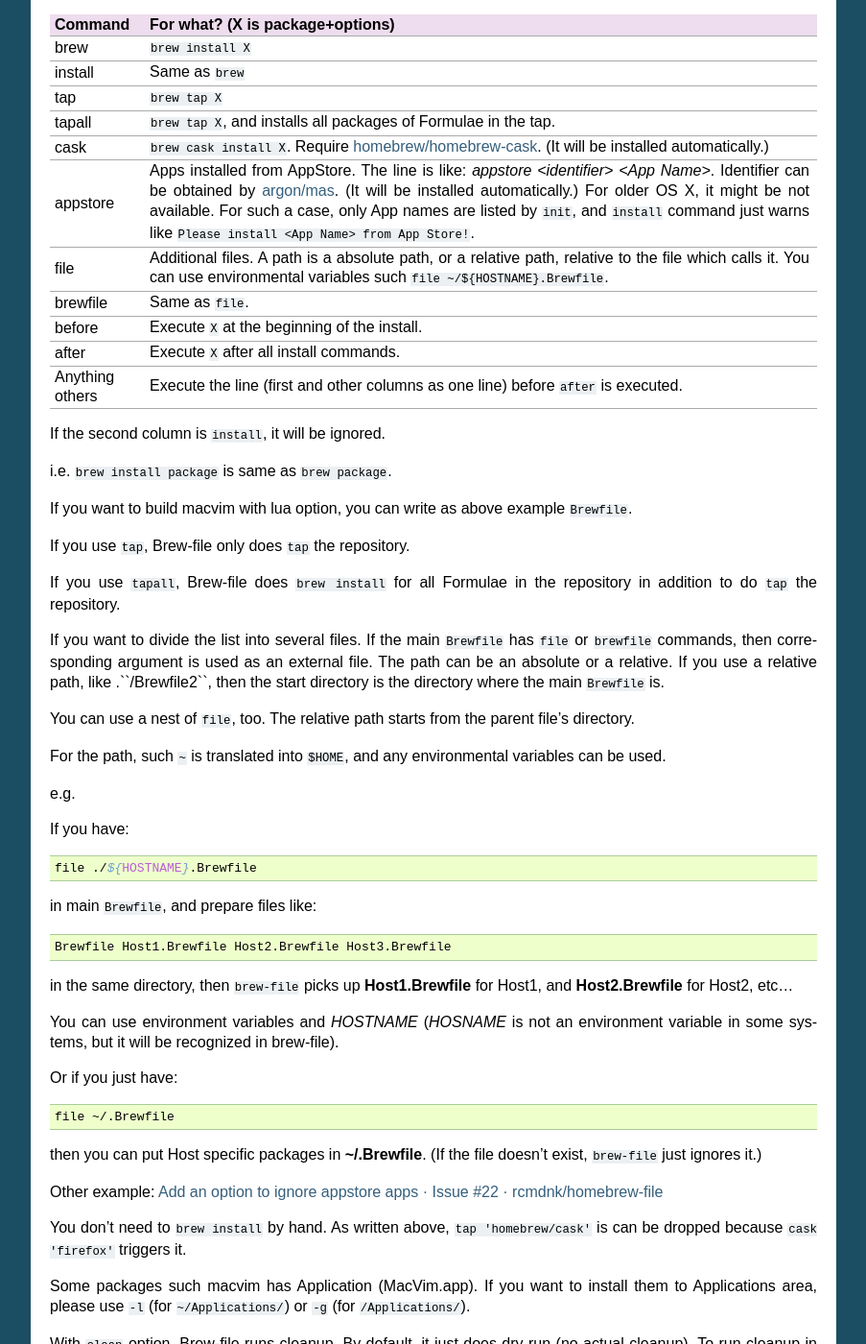
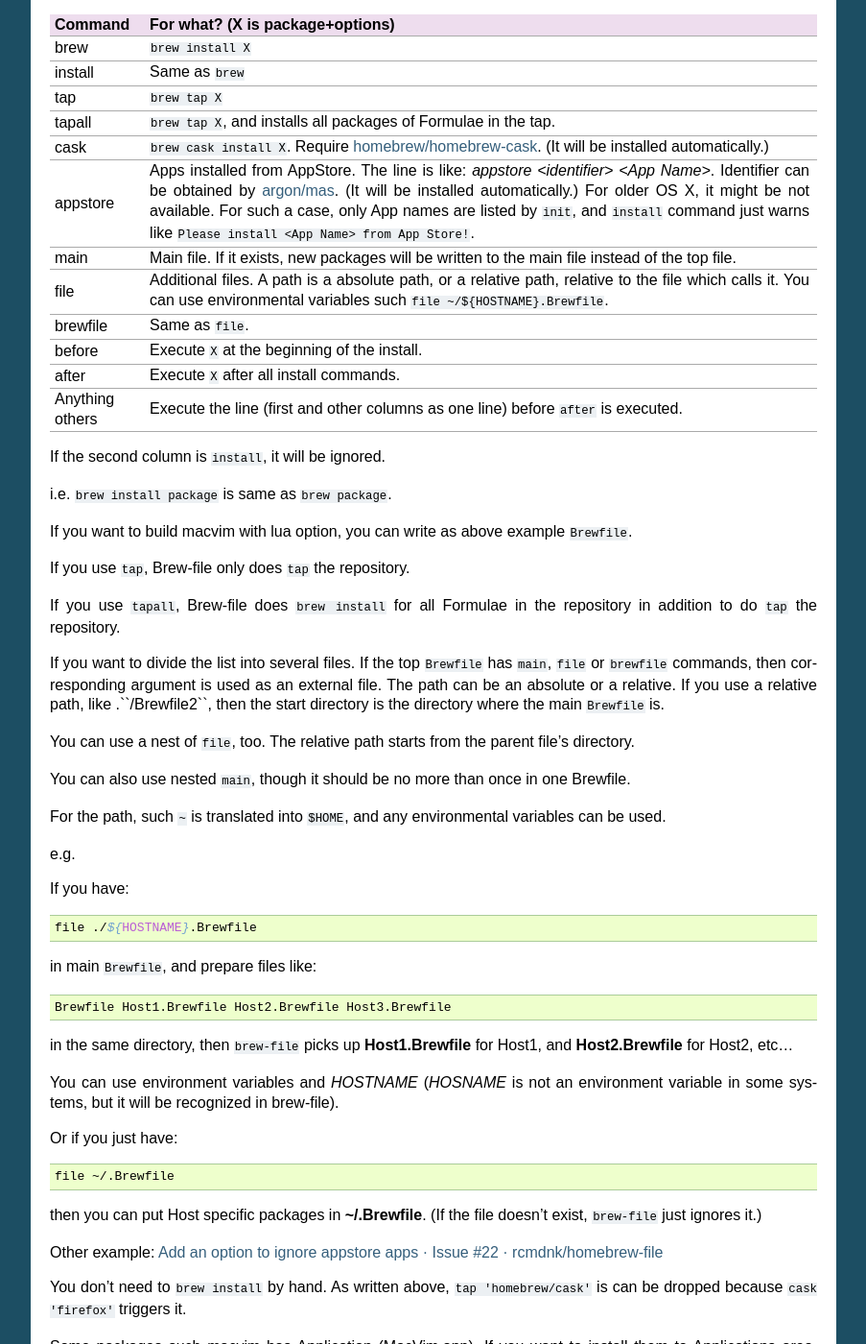
Before and after one commit to rcmdnk/homebrew-file, a Sphinx documentation site: the page built from docs/usage.rst, in a window 1280 px wide and 1400 px high, scrolled down 1065 px. Shown: the whole window at 96% size, without its empty margins (198-1101 px from the left). Built offline with Sphinx 7.4.7, drawn with Linux system fonts in a browser that asks for light colours.

Commit message:
update docs for main

```diff
--- a/docs/usage.rst
+++ b/docs/usage.rst
@@ -72,6 +72,7 @@ tap              ``brew tap X``
 tapall           ``brew tap X``, and installs all packages of Formulae in the tap.
 cask             ``brew cask install X``. Require `homebrew/homebrew-cask <https://github.com/homebrew/homebrew-cask/>`_. (It will be installed automatically.)
 appstore         Apps installed from AppStore. The line is like: `appstore <identifier> <App Name>`. Identifier can be obtained by `argon/mas <https://github.com/argon/mas>`_. (It will be installed automatically.) For older OS X, it might be not available. For such a case, only App names are listed by ``init``, and ``install`` command just warns like ``Please install <App Name> from App Store!``.
+main             Main file. If it exists, new packages will be written to the main file instead of the top file.
 file             Additional files. A path is a absolute path, or a relative path, relative to the file which calls it. You can use environmental variables such ``file ~/${HOSTNAME}.Brewfile``.
 brewfile         Same as ``file``.
 before           Execute ``X`` at the beginning of the install.
@@ -91,7 +92,7 @@ If you use ``tapall``, Brew-file does ``brew install`` for all Formulae in the r
 in addition to do ``tap`` the repository.
 
 If you want to divide the list into several files.
-If the main ``Brewfile`` has ``file`` or ``brewfile`` commands,
+If the top ``Brewfile`` has ``main``, ``file`` or ``brewfile`` commands,
 then corresponding argument is used as an external file.
 The path can be an absolute or a relative.
 If you use a relative path, like .``/Brewfile2``,
@@ -100,6 +101,9 @@ where the main ``Brewfile`` is.
 
 You can use a nest of ``file``, too.
 The relative path starts from the parent file's directory.
+
+You can also use nested ``main``,
+though it should be no more than once in one Brewfile.
 
 For the path, such ``~`` is translated into ``$HOME``,
 and any environmental variables can be used.
```
